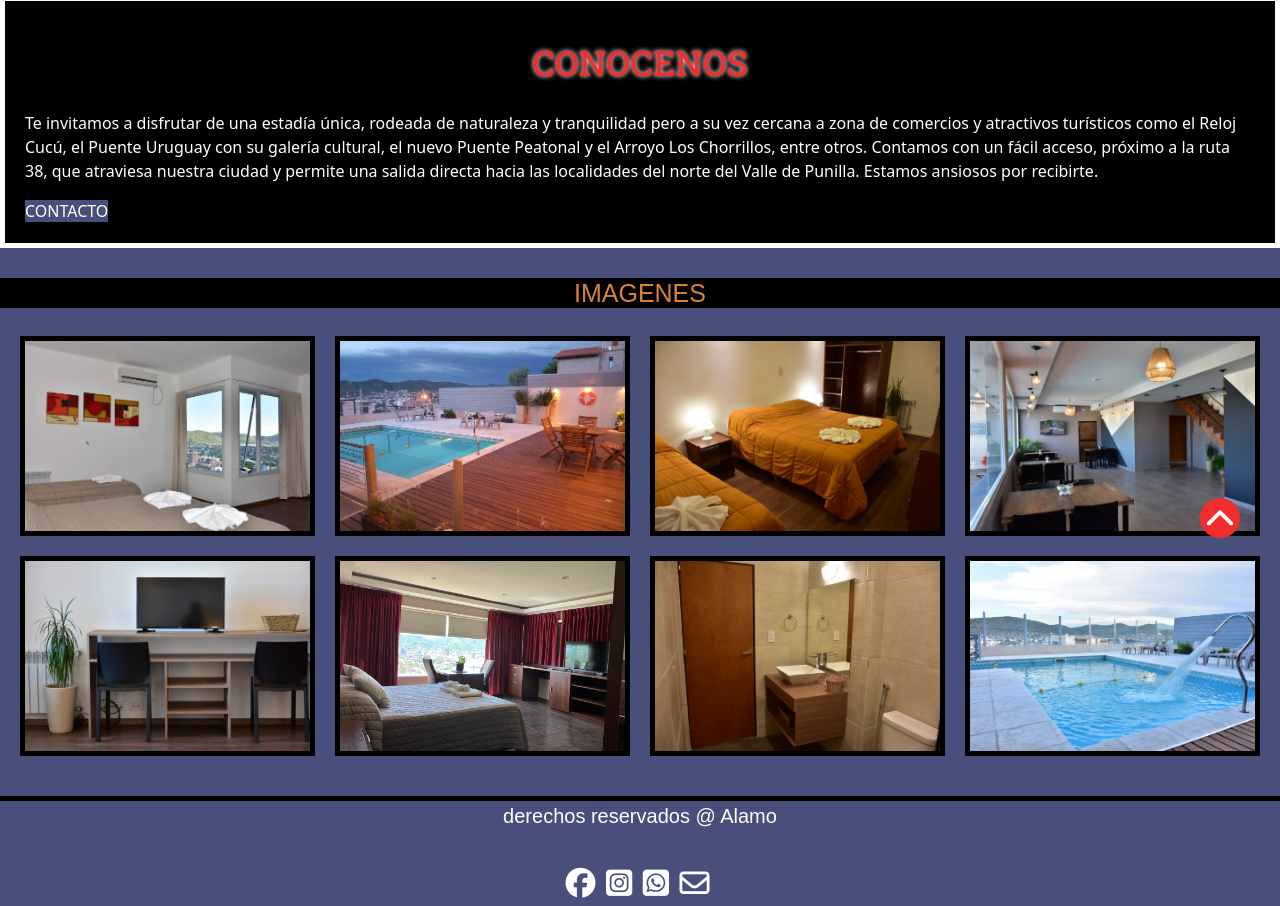
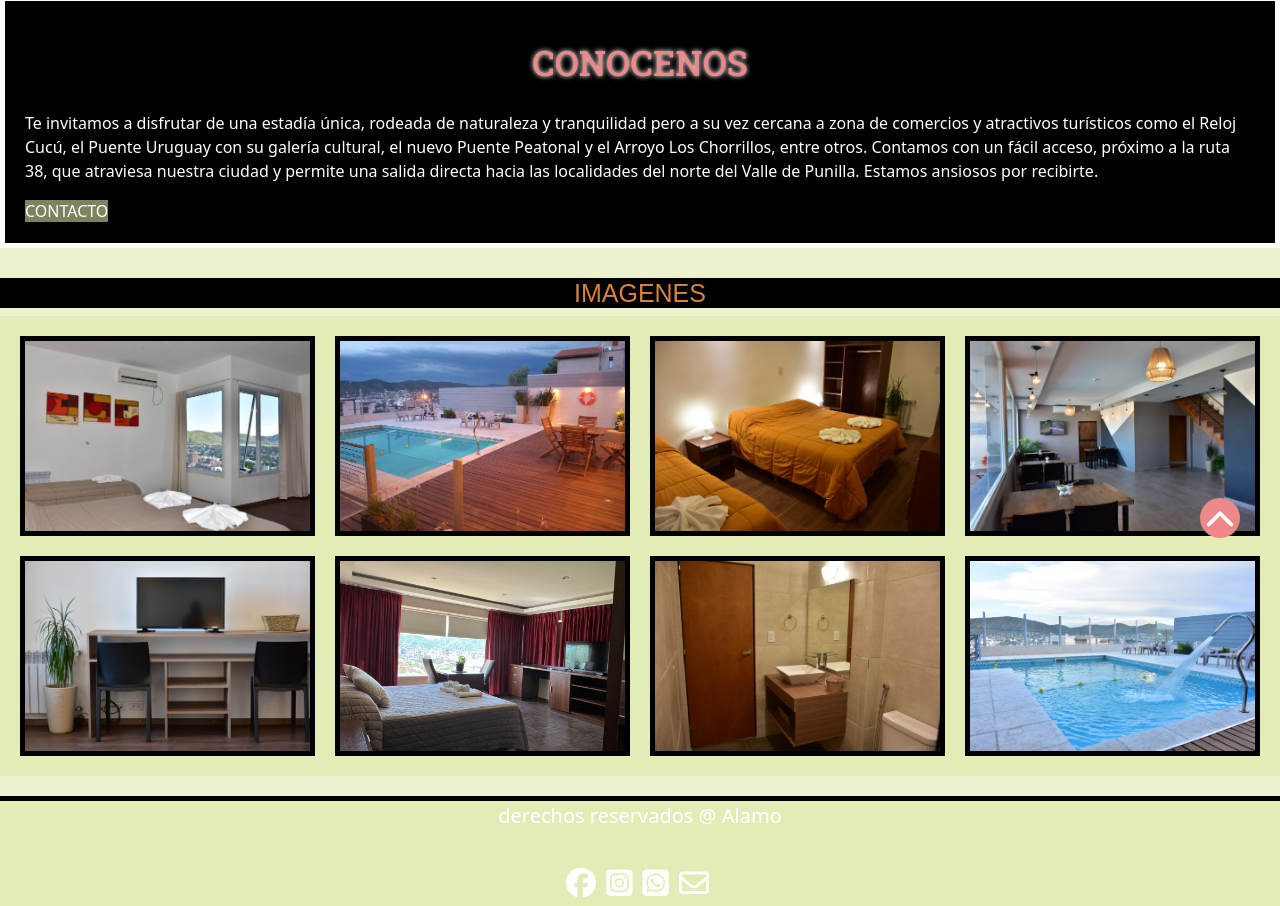
Before and after one commit to NahuelRodriguez2509/PF-nahuel-rodriguez, a website: page index.html in a window 1280 px wide. Shown: the part 222-1128 px from the top of the page. Drawn offline with nearby package versions, Linux system fonts and the light colour scheme; a web font is replaced by a local one.

Commit message:
modificaciones para entrega final

```diff
--- a/scss/estilos.scss
+++ b/scss/estilos.scss
@@ -13,10 +13,10 @@
 }
 
 
-$color1:#474F7A;
+$color1:#dee8a790;
 $color2:#D68438;
 $color3:#76ABAE;
-$color4:#F12D2D;
+$color4:#ed8888;
 $font-family1:"Madimi One", sans-serif;
 $font-family2: "Roboto Slab", serif;
 
@@ -24,15 +24,12 @@ $font-family2: "Roboto Slab", serif;
     margin:0;
     padding:0;
     box-sizing: border-box;
-
-
-
-}
+    }
 .logo{
     width: 150px;
 }
 footer{
-    font-family: $font-family1;
+
     margin-top: 20px;
     height: 100%;
     width: 100%;
@@ -189,6 +186,7 @@ body{
     background-color: $color1;
 }
 .call{
+
     width: 100%;
     height:100%;
     @include ancla;
```
Also changed, not shown: css/estilos.css, 1 other file.
